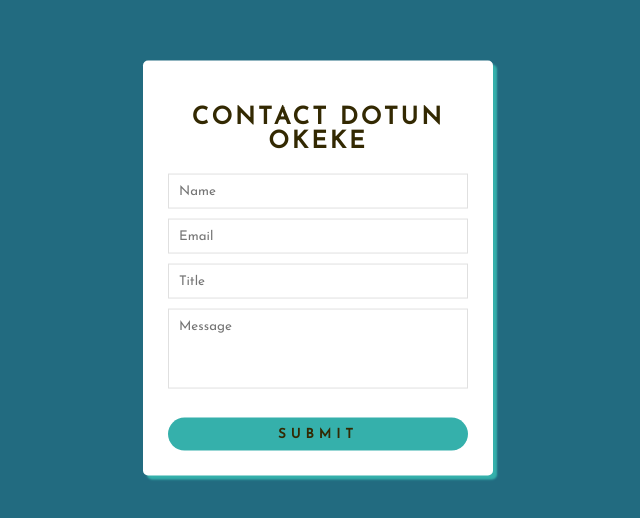
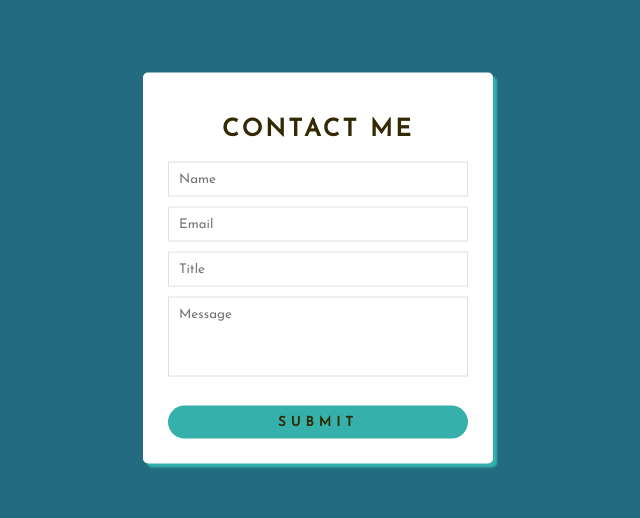
Before and after one commit to dotunokeke/form, a plain HTML site: page index.html in a window 1280 px wide. Shown: the part 132-650 px from the top of the page, without its empty margins (322-962 px from the left). Drawn offline with Linux system fonts and the light colour scheme.

Commit message:
Update index.html

```diff
--- a/index.html
+++ b/index.html
@@ -10,7 +10,7 @@
 <body>
 
     <div class="wrapper">
-        <h2>Contact Dotun Okeke</h2>
+        <h2>Contact me</h2>
         <div id="error_message"></div>
 
         <form id="myform" onsubmit="return validation()">
```
